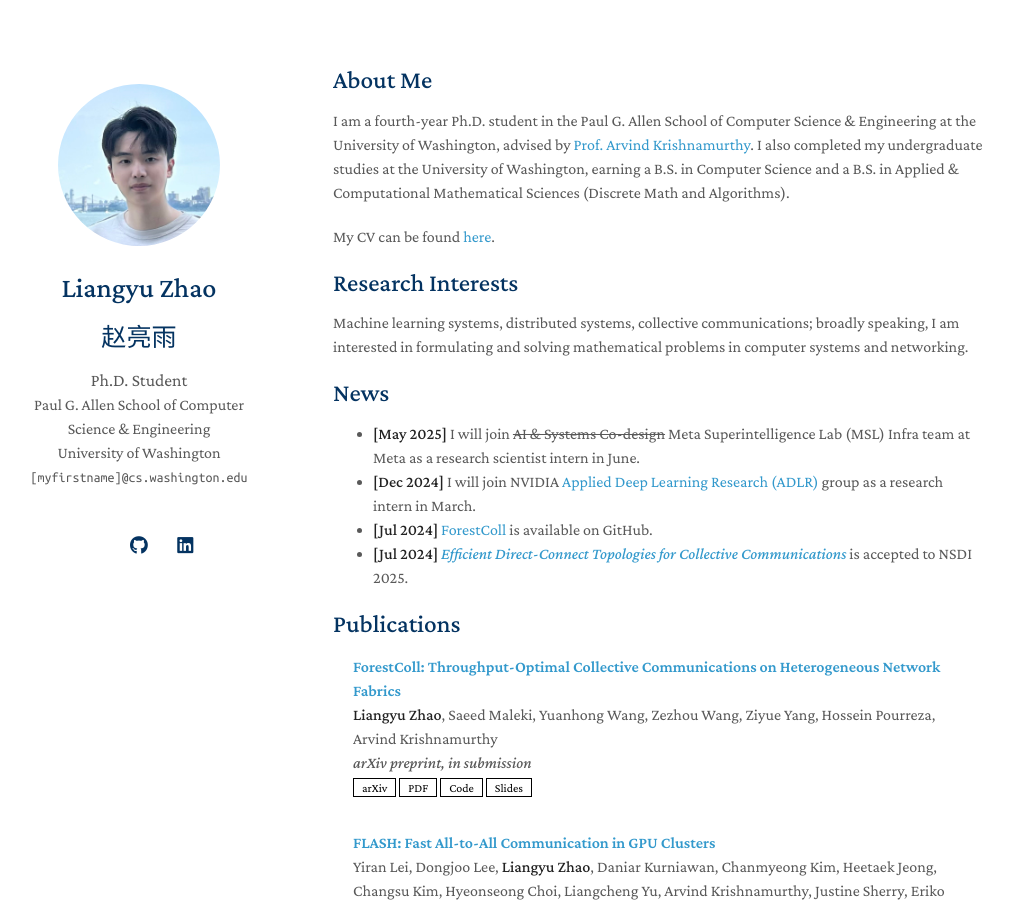
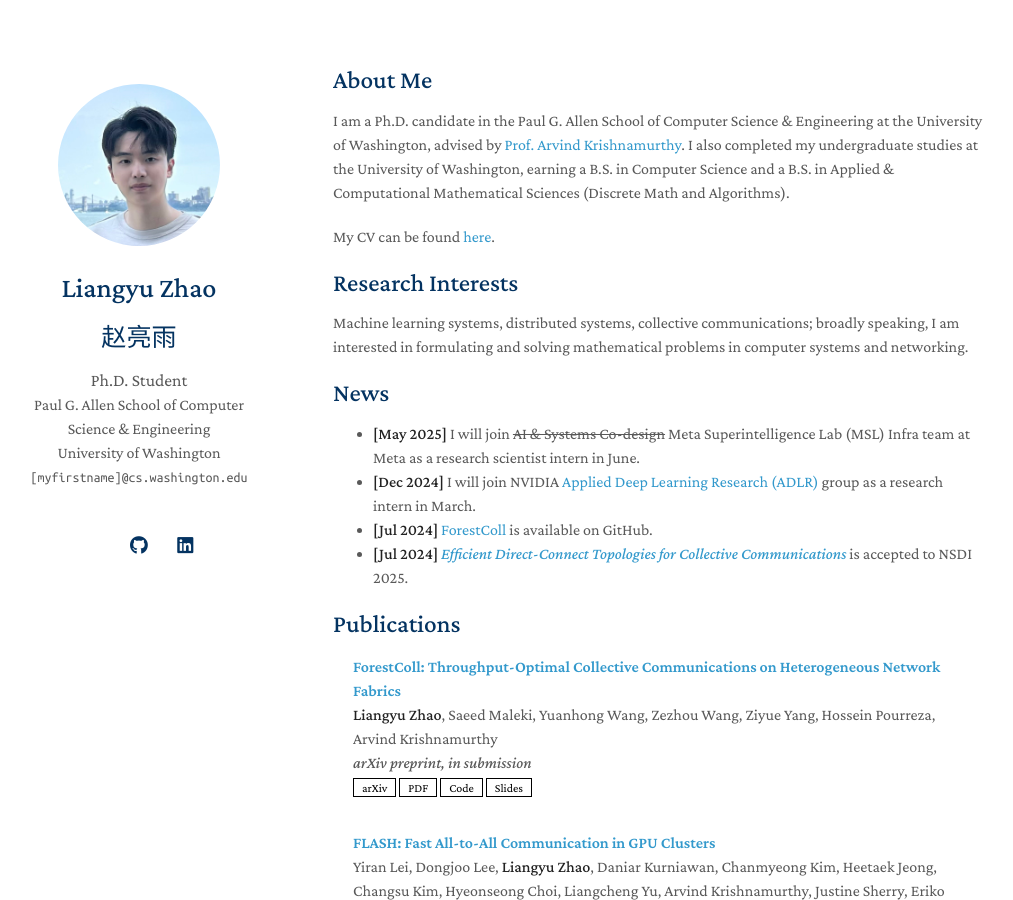
Before and after one commit to liangyuRain/liangyuRain.github.io, a Jekyll site: the page built from index.md, in a window 1280 px wide and 900 px high. Shown: the whole window, without its empty margins (137-1150 px from the left). Built offline with Jekyll 4.4.1, drawn with Linux system fonts in a browser that asks for light colours; a style sheet for code colours, icons or effects is not loaded; our own code applies the rules of GitHub Pages for plain Markdown files.

Commit message:
PhD candidate

```diff
--- a/index.md
+++ b/index.md
@@ -4,7 +4,7 @@ layout: homepage
 
 ## About Me
 
-I am a fourth-year Ph.D. student in the Paul G. Allen School of Computer Science & Engineering at the University of Washington, advised by <a href="https://www.cs.washington.edu/people/faculty/arvind" gtag-section="about" gtag-item="arvind">Prof. Arvind Krishnamurthy</a>. I also completed my undergraduate studies at the University of Washington, earning a B.S. in Computer Science and a B.S. in Applied & Computational Mathematical Sciences (Discrete Math and Algorithms).
+I am a Ph.D. candidate in the Paul G. Allen School of Computer Science & Engineering at the University of Washington, advised by <a href="https://www.cs.washington.edu/people/faculty/arvind" gtag-section="about" gtag-item="arvind">Prof. Arvind Krishnamurthy</a>. I also completed my undergraduate studies at the University of Washington, earning a B.S. in Computer Science and a B.S. in Applied & Computational Mathematical Sciences (Discrete Math and Algorithms).
 
 My CV can be found <a href="./assets/files/CV/liangyu_cv.pdf" gtag-section="about" gtag-item="cv">here</a>.
 
```
